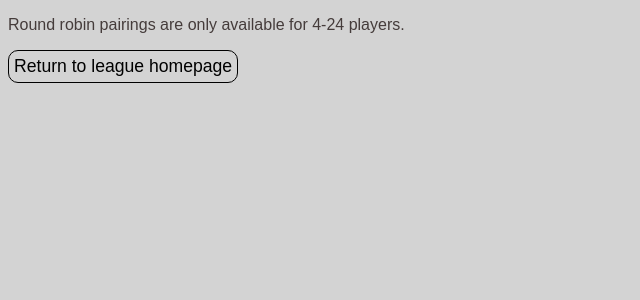
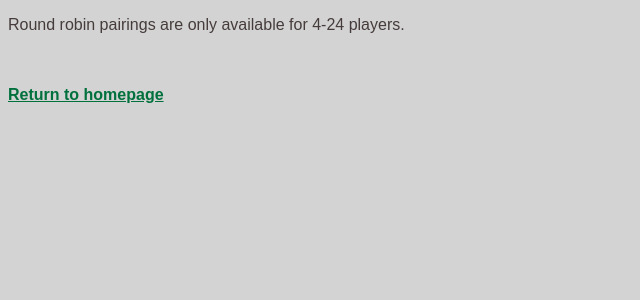
Before and after one commit to drdeford/PickleBrackets, a Flask app: template localflasktest/templates/RRwrong.html in a window 1280 px wide. Shown: the top 300 px of the page, without its empty margins (0-640 px from the left). Run offline with Flask 2, Linux system fonts and the light colour scheme; the template is opened without the code that fills it, so the values that code supplies are empty.

Commit message:
Update RRwrong.html

```diff
--- a/localflasktest/templates/RRwrong.html
+++ b/localflasktest/templates/RRwrong.html
@@ -17,9 +17,8 @@ padding: 15px;
 
     <p>Round robin pairings are only available for 4-24 players. </p>
 
-    <form method="post" action="/goHome">
-    <p><input type="submit" value="Return to league homepage"></p>
-</form>
-
+<br>
+    <br>
+    <a href="http://picklebrackets.com"> Return to homepage</a>
   </body>
 </html>
```
